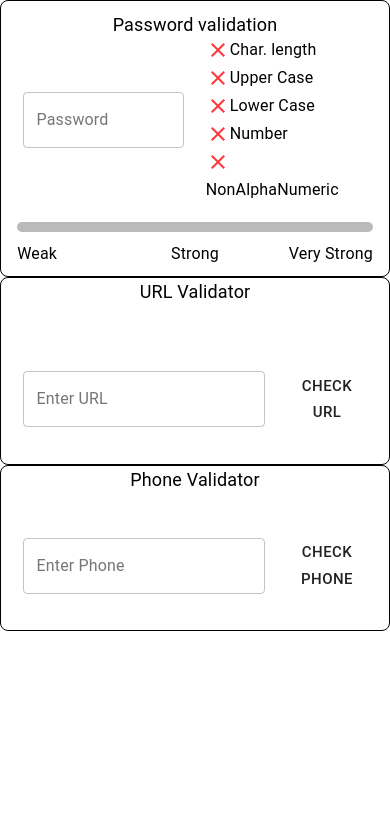
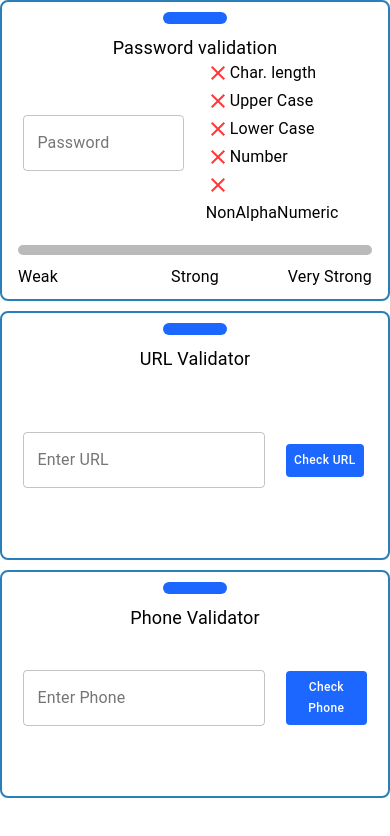
Before and after one commit to nlister-makor/enigma_x_utils_sandbox, a React (Create React App) app: page / in a window 390 px wide. Shown: the top 836 px of the page. Built offline with nearby package versions, Linux system fonts and the light colour scheme.

Commit message:
add phone validation

```diff
--- a/src/Components/Password.js
+++ b/src/Components/Password.js
@@ -5,10 +5,12 @@ import FiberManualRecordIcon from '@material-ui/icons/FiberManualRecord';
 import DoneIcon from '@material-ui/icons/Done';
 import CloseIcon from '@material-ui/icons/Close';
 import { useEffect, useState } from 'react';
+import { useStyles } from '../Styles';
 
 const headers = ['Char. length', 'Upper Case', 'Lower Case' ,'Number' , 'NonAlphaNumeric'];
 
 function Password() {
+  const classes = useStyles()
   const [validState, setValidState] = useState({validation : [{},{},{},{},{}] , });
   const [pwd, setPwd] = useState('');
 
@@ -20,8 +22,10 @@ function Password() {
   useEffect(() => {}, [validState]);
 
   return (
-    <Grid item xs={12} lg={3} style={{ borderRadius: 8, border: '1px solid black' }}>
+    <Grid item xs={12} lg={3} style={{ borderRadius: 8, border: '2px solid #2980b9' }}>
       <Grid container alignItems="center" justifyContent="space-evenly" style={{ paddingBlock: 10 }}>
+      <Grid item xs={2} className={classes.blueShape}/>
+
         <Grid item xs={12}>
           <Typography style={{ textAlign: 'center', fontSize: 18 }}>Password validation</Typography>
         </Grid>
--- a/src/Components/PhoneValidation.js
+++ b/src/Components/PhoneValidation.js
@@ -1,58 +1,80 @@
-import React from 'react';
-import { Button, Grid, TextField, Typography } from '@material-ui/core'
-import { Alert } from '@material-ui/lab'
+import React from "react";
+import { Button, Grid, TextField, Typography } from "@material-ui/core";
+import { Alert } from "@material-ui/lab";
+import { StyledButton, useStyles } from "../Styles";
+import { phoneNumberFormatter } from "enigma-x-utilities";
 
-import { phoneNumberFormatter } from 'enigma-x-utilities'
+import { useEffect, useState } from "react";
 
-import { useEffect, useState } from 'react'
-const PhoneValidation = () => {
-  const [phone, setPhone] = useState('')
-  const [formattedPhone, setFormattedPhone] = useState(undefined)
-  const [message, setMessage] = useState('')
-  const [success, setSuccess] = useState(undefined)
+function PhoneValidation() {
+  const classes = useStyles();
+  const [phone, setPhone] = useState("");
+  const [formattedPhone, setFormattedPhone] = useState(undefined);
+  const [message, setMessage] = useState("");
+  const [success, setSuccess] = useState(undefined);
   const CheckPhone = () => {
-    const response = phoneNumberFormatter(phone)
+    const response = phoneNumberFormatter(phone);
     if (response.success) {
-      setMessage(response.message)
-      setFormattedPhone(response.data)
-      setSuccess(response.success)
+      setMessage(response.message);
+      setFormattedPhone(response.data);
+      setSuccess(response.success);
     } else {
-      setMessage(response.message)
-      setSuccess(response.success)
+      setMessage(response.message);
+      setSuccess(response.success);
     }
-  }
-  useEffect(() => {}, [phone])
+  };
+  useEffect(() => {}, [phone]);
   return (
-    <Grid item xs={12} lg={3} style={{ borderRadius: 8, borderRadius: 8, border: '1px solid black' }}>
-      <Grid container alignItems='center' justifyContent='space-evenly'>
+    <Grid
+      item
+      xs={12}
+      lg={3}
+      style={{ borderRadius: 8, border: "2px solid #2980b9", marginTop: 10 }}
+    >
+      <Grid
+        container
+        alignItems="center"
+        justifyContent="space-evenly"
+        style={{ paddingBlock: "10px" }}
+      >
+        <Grid item xs={2} className={classes.blueShape} />
+
         <Grid item xs={12}>
-          <Typography style={{textAlign: 'center', fontSize : 18}}>Phone Validator</Typography>
+          <Typography style={{ textAlign: "center", fontSize: 18 }}>
+            Phone Validator
+          </Typography>
         </Grid>
-        <Grid item xs={8} style={{ paddingBlock: '5%' }}>
-          {success == true ? <Alert severity='success'>{message}</Alert> : success == false && <Alert severity='error'>{message}</Alert>}
-          {formattedPhone && <h3> Phone: {formattedPhone}</h3>}
+        <Grid item xs={8} style={{ paddingBlock: "5%" }}>
+          {success == true ? (
+            <Alert severity="success">{message}</Alert>
+          ) : (
+            success == false && <Alert severity="error">{message}</Alert>
+          )}
         </Grid>
         <Grid item xs={5}>
           <TextField
-            id='outlined-basic'
-            label='Enter Phone'
-            variant='outlined'
-            style={{ width: '150%' }}
+            id="outlined-basic"
+            label="Enter Phone"
+            variant="outlined"
+            style={{ width: "150%" }}
             onChange={(e) => {
-              setPhone(e.target.value)
+              setPhone(e.target.value);
             }}
           />
         </Grid>
         <Grid item xs={5}>
-          <Button style={{ marginLeft: '50%' }} size='large' onClick={(e) => CheckPhone(e)}>
+          <StyledButton onClick={(e) => CheckPhone(e)}>
             Check Phone
-          </Button>
+          </StyledButton>
           <Grid container></Grid>
         </Grid>
-        <Grid item xs={11} style={{ paddingTop: 30 }}></Grid>
+        <Grid item xs={11} style={{ height: 60 , textAlign: "center" }}>
+        {formattedPhone && <h3> Phone: {formattedPhone}</h3>}
+
+        </Grid>
       </Grid>
     </Grid>
   );
-};
+}
 
 export default PhoneValidation;
--- a/src/Components/UrlValidation.js
+++ b/src/Components/UrlValidation.js
@@ -1,11 +1,12 @@
 import { Button, Grid, TextField, Typography } from '@material-ui/core'
 import { Alert } from '@material-ui/lab'
-
+import { StyledButton, useStyles } from '../Styles'
 import { URLValidator } from 'enigma-x-utilities'
 
 import { useEffect, useState } from 'react'
 
 function UrlValidation() {
+  const classes = useStyles()
   const [URL, setURL] = useState('')
   const [processedURL, setProcessedURL] = useState(undefined)
   const [message, setMessage] = useState('')
@@ -24,14 +25,14 @@ function UrlValidation() {
   useEffect(() => {}, [URL])
 
   return (
-    <Grid item xs={12} lg={3} style={{ borderRadius: 8, borderRadius: 8, border: '1px solid black' }}>
-      <Grid container alignItems='center' justifyContent='space-evenly'>
+    <Grid item xs={12} lg={3} style={{ borderRadius: 8, border: '2px solid #2980b9' , marginTop: 10}}>
+      <Grid container alignItems='center' justifyContent='space-evenly' style={{paddingBlock : '10px'}}>
+      <Grid item xs={2} className={classes.blueShape}/>
         <Grid item xs={12}>
           <Typography style={{textAlign: 'center', fontSize : 18}}>URL Validator</Typography>
         </Grid>
         <Grid item xs={8} style={{height: 60}}>
           {success == true ? <Alert severity='success'>{message}</Alert> : success == false && <Alert severity='error'>{message}</Alert>}
-          {processedURL && <h3> URL: {processedURL}</h3>}
         </Grid>
         <Grid item xs={5}>
           <TextField
@@ -45,12 +46,14 @@ function UrlValidation() {
           />
         </Grid>
         <Grid item xs={5}>
-          <Button style={{ marginLeft: '50%' }} size='large' onClick={(e) => CheckURL(e)}>
+          <StyledButton onClick={(e) => CheckURL(e)}>
             Check URL
-          </Button>
+          </StyledButton>
           <Grid container></Grid>
         </Grid>
-        <Grid item xs={11} style={{ paddingTop: 30 }}></Grid>
+        <Grid item xs={11} style={{ height: 60 , textAlign: "center" }}>
+        {processedURL && <h3> URL: {processedURL}</h3>}
+        </Grid>
       </Grid>
     </Grid>
   )
--- /dev/null
+++ b/src/Styles.js
@@ -0,0 +1,26 @@
+import {
+    Button,
+  makeStyles,
+  withStyles,
+
+} from "@material-ui/core";
+
+export const useStyles = makeStyles({
+  blueShape: {
+    backgroundColor: "#1C67FF",
+    borderRadius: "8px",
+    height: "12px",
+    marginBottom: "10px",
+  },
+});
+
+
+export const StyledButton = withStyles(() => ({
+    root :{
+        marginLeft: "50%",
+        textTransform: "none",
+        fontSize: "12px",
+        backgroundColor: "#1C67FF",
+        color: "#ffffff",
+    }
+}))(Button)
```
